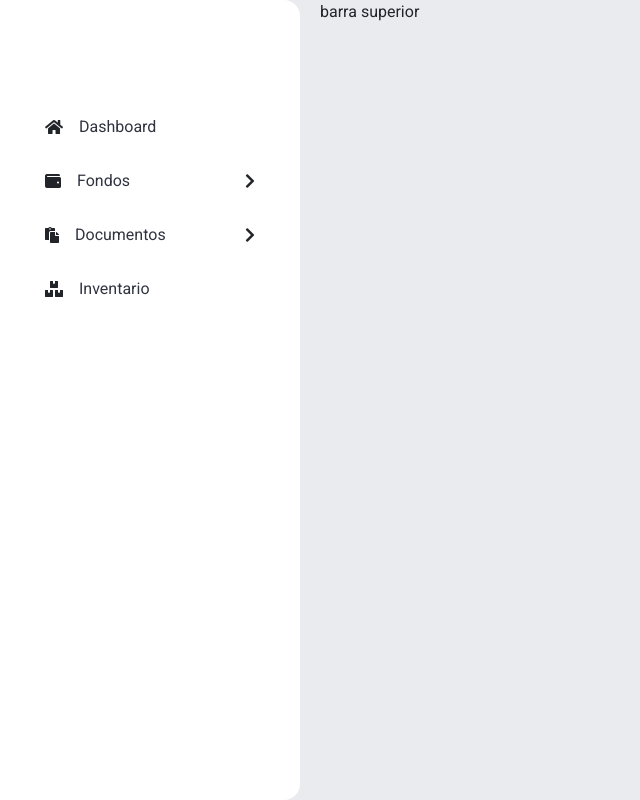
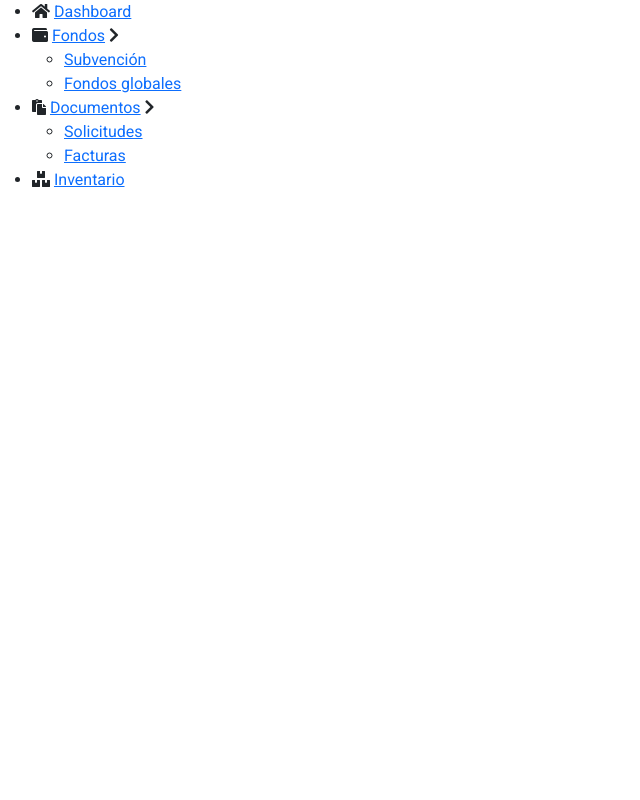
Before and after one commit to M-sandoval-93/fondoslvl, a PHP site: template view/home.php in a window 1280 px wide. Shown: the whole page, without its empty margins (0-640 px from the left). Run offline with PHP 8.4, Linux system fonts and the light colour scheme; the template is opened without the code that fills it, so the values that code supplies are empty; the visitor is signed in with stand-in values (Sample User, id 1).

Commit message:
update sistem

```diff
--- a/src/css/main.css
+++ b/src/css/main.css
@@ -1,16 +1,33 @@
 @import url('https://fonts.googleapis.com/css2?family=Roboto:wght@100;300;400;500;700;900&display=swap');
 
-/* ---------- login font colors ---------- */
+/* ---------- main font colors ---------- */
 :root {
     --main-color: #eaebef;
+    --nav-color: ;
+    --text-nav: #303440;
 }
-/* ---------- login font colors ---------- */
+/* ---------- main font colors ---------- */
 
 
 
-/* ---------- login function ---------- */
+/* ---------- main function ---------- */
+@keyframes rotateY {
+    from {
+        transform: rotateY(0deg);
+        -webkit-transform: rotateY(0deg);
+        -moz-transform: rotateY(0deg);
+        -ms-transform: rotateY(0deg);
+        -o-transform: rotateY(0deg);
+    } to {
+        transform: rotateY(360deg);
+        -webkit-transform: rotateY(360deg);
+        -moz-transform: rotateY(360deg);
+        -ms-transform: rotateY(360deg);
+        -o-transform: rotateY(360deg);
+    }
+}
 
-/* ---------- login function ---------- */
+/* ---------- main function ---------- */
 
 * {
     padding: 0;
@@ -19,27 +36,50 @@
     font-family: 'Roboto', sans-serif;
 }
 
-body {
+/* body {
     background-color: var(--main-color);
-}
+} */
 
-nav {
-    width: 300px;
-    position: fixed; /* revisar */
-}
+/* .nav {
+    width: 350px;
+    height: 100vh;
+    position: fixed;
+    border-radius: 0 16px 16px 0;
+    -webkit-border-radius: 0 16px 16px 0;
+    -moz-border-radius: 0 16px 16px 0;
+    -ms-border-radius: 0 16px 16px 0;
+    -o-border-radius: 0 16px 16px 0;
+    overflow: hidden;
+} */
 
-nav::before {
-     padding-top: 100px;
-}
+/* .header {
+    display: flex;
+    align-items: center;
+    justify-content: center;
+    flex-direction: column;
+    padding: 20px 5px 40px 5px;
+} */
 
-.nav__link {
-    color: #303440;
+/* nav header img {
+    width: 80px;
+    padding-bottom: .4rem;
+    animation: 5s rotateY linear infinite;
+    -webkit-animation: 5s rotateY linear infinite;
+} */
+
+/* .header__title {
+    font-size: 1.5rem;
+    font-weight: 600;
+} */
+
+/* .nav__link {
+    color: var(--text-nav);
     display: block;
-    padding: 15px 0;
+    padding: .9rem 0;
     text-decoration: none;
-}
+} */
 
-.nav__link--inside {
+/* .nav__link--inside {
     border-radius: 6px;
     -webkit-border-radius: 6px;
     -moz-border-radius: 6px;
@@ -47,93 +87,84 @@ nav::before {
     -o-border-radius: 6px;
     padding-left: 30px;
     text-align: left;
-}
+} */
 
-.nav__link--inside:hover {
+/* .nav__link--inside:hover {
     background-color: #f6f8fa;
-}
+} */
 
-.list {
+/* .list {
     width: 100%;
     height: 100vh;
     display: flex;
-    /* justify-content: center; */
     flex-direction: column;
     padding: 0;
-    border-radius: 0 16px 16px 0;
-    -webkit-border-radius: 0 16px 16px 0;
-    -moz-border-radius: 0 16px 16px 0;
-    -ms-border-radius: 0 16px 16px 0;
-    -o-border-radius: 0 16px 16px 0;
-    background-color: white;
-}
+    background-color: var(--main-color);
+} */
 
-.list__item {
+/* .list__item {
     list-style: none;
     width: 100%;
     text-align: center;
+    margin: 2px 0;
     overflow: hidden;
-}
+} */
 
-.list__item:first-child { /* Prueba */
-    padding-top: 100px;
-}
+/* .list__item--click {
+    cursor: pointer;
+} */
 
-.list__item--click {
-    cursor: pointer;
-}
-
-.list__button {
+/* .list__button {
     display: flex;
     align-items: center;
     gap: 1rem;
     width: 70%;
     margin: 0 auto;
-}
+} */
 
-.modifyArrow .list__arrow {
+/* .modifyArrow .list__arrow {
     transform: rotate(90deg);
     -webkit-transform: rotate(90deg);
     -moz-transform: rotate(90deg);
     -ms-transform: rotate(90deg);
     -o-transform: rotate(90deg);
-}
+} */
 
-.list__arrow {
+/* .list__arrow {
     margin-left: auto;
     transition: transform .3s;
     -webkit-transition: transform .3s;
     -moz-transition: transform .3s;
     -ms-transition: transform .3s;
     -o-transition: transform .3s;
-}
+} */
 
-.list__show {
+/* .list__show {
     width: 80%;
     margin-left: auto;
-    border-left: 2px solid #303440;
+    border-left: 2px solid var(--text-nav);
     transition: height .4s;
     -webkit-transition: height .4s;
     -moz-transition: height .4s;
     -ms-transition: height .4s;
     -o-transition: height .4s;
     height: 0;
-}
+} */
 
-.list__inside {
+/* .list__inside {
     padding-left: 0;
-}
+} */
 
 
 
 
 
 /* working section  */
-.section {
+/* .section {
     display: flex;
     position: relative;
     margin-left: 320px;
-}
+} */
 
 /* video para el primer borrador del nav */
 /* https://www.youtube.com/watch?v=jVITFZJEm_k&t=73s */
--- a/src/js/main.js
+++ b/src/js/main.js
@@ -2,12 +2,20 @@ const listElements = document.querySelectorAll('.list__button--click');
 
 listElements.forEach(listElement => {
     listElement.addEventListener('click', () => {
-        listElement.classList.toggle('modifyArrow');
-
+        // variables to handle dropdown list
         let height = 0;
         let menu = listElement.nextElementSibling;
 
-        if (menu.clientHeight == "0") height = menu.scrollHeight;
+        listElements.forEach(element => {
+            if (element !== listElement) {
+                element.classList.remove('modifyArrow');
+                element.nextElementSibling.style.height = `${height}px`;
+            }
+        });
+
+        listElement.classList.toggle('modifyArrow');
+
+        if (menu.clientHeight === 0) height = menu.scrollHeight;
 
         menu.style.height = `${height}px`;
     });
--- a/view/home.php
+++ b/view/home.php
@@ -25,67 +25,67 @@
 
         <ul class="list">
             <!-- <header class="header">
-                <h1>logo tipo</h1>
+                <img src="./asset/logo_liceo.png" alt="Logo Liceo Bicentenario Valentín Letelier Madariaga">
+                <span class="header__title header__title--tipo">Liceo Bicentenario</span>
+                <span class="header__title header__title--nombre">Valentín Letelier Madariaga</span>
             </header> -->
 
             <li class="list__item">
                 <div class="list__button">
                     <i class="fas fa-home list__icon"></i>
-                    <a href="#" class="nav__link"> Dashboard </a>
+                    <a href="#" class="nav__link">Dashboard</a>
                 </div>
             </li>
 
             <li class="list__item list__item--click">
                 <div class="list__button list__button--click">
                     <i class="fas fa-wallet"></i>
-                    <a href="#" class="nav__link"> Fondos </a>
+                    <a href="#" class="nav__link">Fondos</a>
                     <i class="fas fa-chevron-right list__arrow"></i>
                 </div>
 
-                <div class="list__show">
-                    <ul class="list__inside">
-                        <a href="#" class="nav__link nav__link--inside"> Subvención </a>
-                    </ul>
-
-                    <ul class="list__inside">
-                        <a href="#" class="nav__link nav__link--inside"> Fondos Globales </a>
-                    </ul>
-                </div>
+                <ul class="list__show">
+                    <li class="list__inside">
+                        <a href="#" class="nav__link-nav__link--inside">Subvención</a>
+                    </li>
+                    <li class="list__inside">
+                        <a href="#" class="nav__link-nav__link--inside">Fondos globales</a>
+                    </li>
+                </ul>
             </li>
 
             <li class="list__item list__item--click">
                 <div class="list__button list__button--click">
                     <i class="fas fa-paste"></i>
-                    <a href="#" class="nav__link"> Documentos </a>
+                    <a href="#" class="nav__link">Documentos</a>
                     <i class="fas fa-chevron-right list__arrow"></i>
                 </div>
 
-                <div class="list__show">
-                    <ul class="list__inside">
-                        <a href="#" class="nav__link nav__link--inside"> Solicitud </a>
-                    </ul>
-
-                    <ul class="list__inside">
-                        <a href="#" class="nav__link nav__link--inside"> Facturas </a>
-                    </ul>
-                </div>
+                <ul class="list__show">
+                    <li class="list__inside">
+                        <a href="#" class="nav__link-nav__link--inside">Solicitudes</a>
+                    </li>
+                    <li class="list__inside">
+                        <a href="#" class="nav__link-nav__link--inside">Facturas</a>
+                    </li>
+                </ul>
             </li>
 
             <li class="list__item">
                 <div class="list__button">
                     <i class="fas fa-boxes"></i>
-                    <a href="#" class="nav__link"> Inventario </a>
+                    <a href="#" class="nav__link">Inventario</a>
                 </div>
             </li>
 
         </ul>
     </nav>
 
-    <section class="section">
+    <!-- <section class="section">
         <article class="article">
-            barra superior
+            Barra superior
         </article>
-    </section>
+    </section> -->
 
 
     <script src="./src/js/main.js"></script>
```
